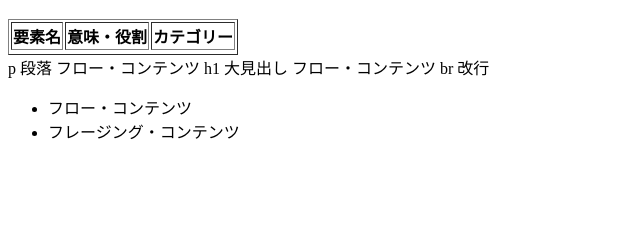
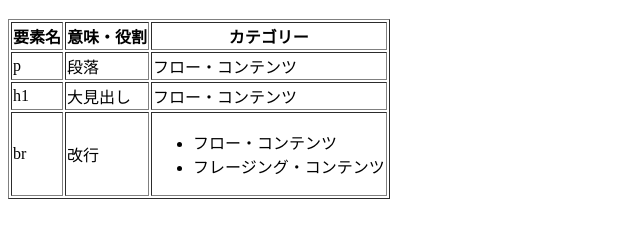
Before and after one commit to lancerenkidu/html-lesson, a plain HTML site: page Chapter15/index.html in a window 1280 px wide. Shown: the part 70-308 px from the top of the page, without its empty margins (0-640 px from the left). Drawn offline with Linux system fonts and the light colour scheme.

Commit message:
table要素、tr要素、th要素、td要素の追加

```diff
--- a/Chapter15/index.html
+++ b/Chapter15/index.html
@@ -13,26 +13,27 @@
       <th>カテゴリー</th>
     </tr>
     <tr>
-
+      <td>p</td>
+      <td>段落</td>
+      <td>フロー・コンテンツ</td>
+    </tr>
+    <tr>
+      <td>h1</td>
+      <td>大見出し</td>
+      <td>フロー・コンテンツ</td>
+    </tr>
+    <tr>
+      <td>br</td>
+      <td>改行</td>
+      <td>
+        <ul>
+          <li>フロー・コンテンツ</li>
+          <li>フレージング・コンテンツ</li>
+        </ul>
+      </td>
     </tr>
   </table>
 
-
-
-
-  p
-  段落
-  フロー・コンテンツ
-
-  h1
-  大見出し
-  フロー・コンテンツ
-
-  br
-  改行
-  <ul>
-    <li>フロー・コンテンツ</li>
-    <li>フレージング・コンテンツ</li>
   </ul>
 
 </body>
```
